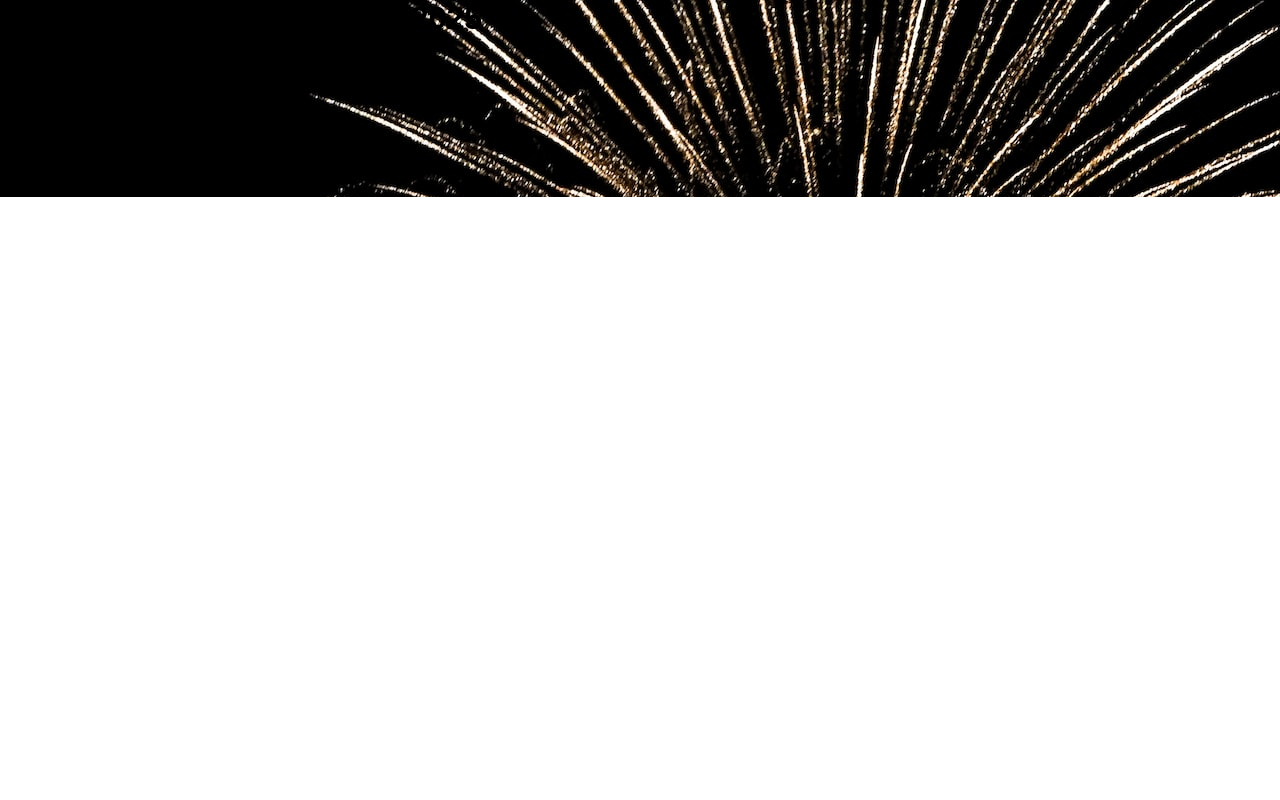
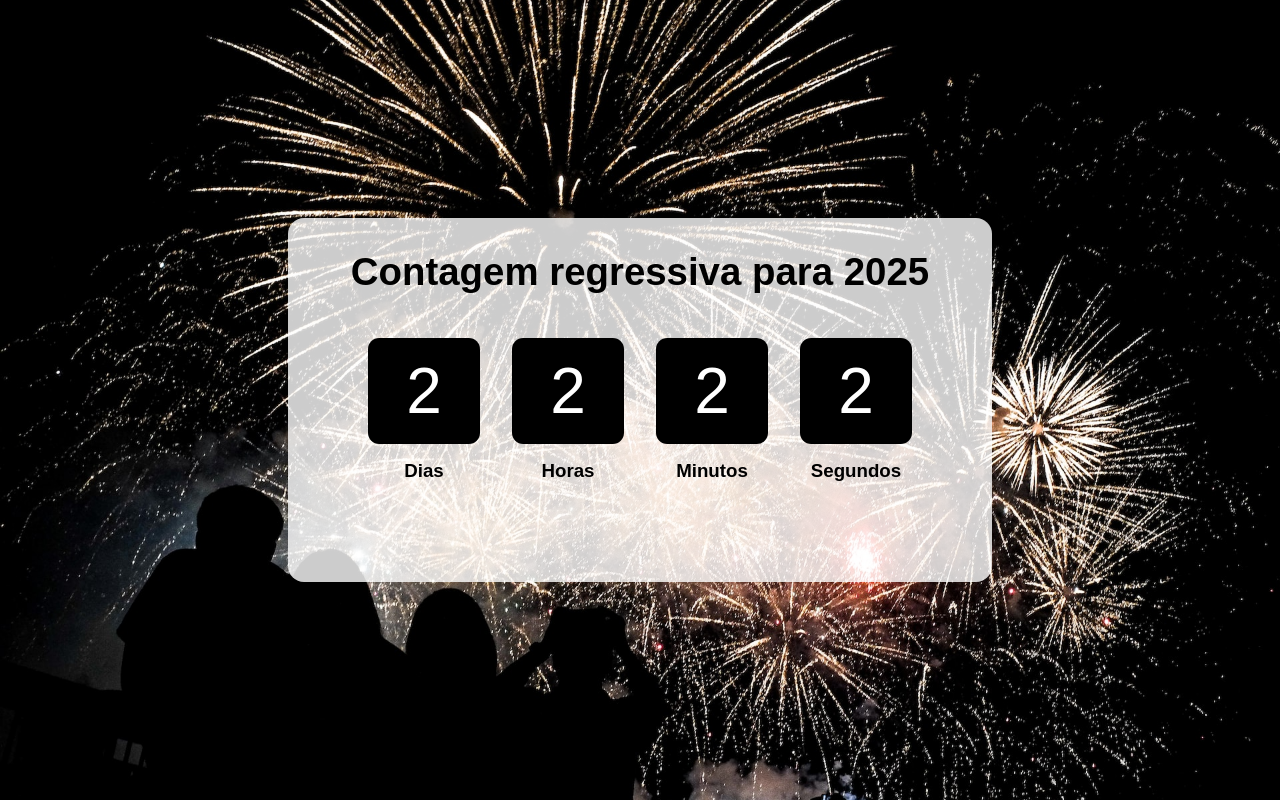
Before and after one commit to Spinelli666/contador-regressivo, a React (Vite) app in the folder countdown/: page / in a window 1280 px wide. Built offline with nearby package versions, Linux system fonts and the light colour scheme.

Commit message:
(styles): Aplicando css

```diff
--- a/countdown/src/App.css
+++ b/countdown/src/App.css
@@ -0,0 +1,24 @@
+.App {
+    min-height: 100vh;
+    background-size: cover;
+    background-position: center;
+    display: flex;
+    justify-content: center;
+    align-items: center;
+}
+
+.container {
+    min-width: 50%;
+    min-height: 300px;
+    background-color: rgba(255, 255, 255, 0.8);
+    padding: 2rem;
+    border-radius: 1rem;
+}
+
+.countdown-container{
+    display: flex;
+    justify-content: center;
+    align-items: center;
+    height: 200px;
+    gap: 2rem;
+}
--- a/countdown/src/App.jsx
+++ b/countdown/src/App.jsx
@@ -10,9 +10,9 @@
   return (
     <>
       <div className="App" style={{backgroundImage: `url(${NewYear})`}}>
-        <div className="contianer">
+        <div className="container">
           <Title title="Contagem regressiva para 2025" />
-          <div className="contdown-container">
+          <div className="countdown-container">
             <Counter title="Dias" number={2} />
             <Counter title="Horas" number={2} />
             <Counter title="Minutos" number={2} />
--- /dev/null
+++ b/countdown/src/components/Counter.css
@@ -0,0 +1,17 @@
+.counter {
+    display: flex;
+    flex-direction: column;
+    align-items: center;
+    justify-content: center;
+    gap: 1rem;
+}
+
+.counter-number {
+    background-color: #000;
+    color: #fff;
+    padding: 1rem;
+    border-radius: 0.7rem;
+    font-size: 4rem;
+    min-width: 80px;
+    text-align: center;
+}
--- a/countdown/src/components/Counter.jsx
+++ b/countdown/src/components/Counter.jsx
@@ -1,4 +1,4 @@
-import React from 'react'
+import './Counter.css'
 
 const Counter = ({title, number}) => {
   return (
--- /dev/null
+++ b/countdown/src/components/Title.css
@@ -0,0 +1,5 @@
+.title {
+    text-align: center;
+    margin-bottom: 1rem;
+    font-size: 2.4rem;
+}
--- a/countdown/src/components/Title.jsx
+++ b/countdown/src/components/Title.jsx
@@ -1,8 +1,8 @@
-import React from 'react'
+import './Title.css'
 
 const Title = ({title}) => {
   return (
-    <h1>{title}</h1>
+    <h1 className='title'>{title}</h1>
   )
 }
 
```
